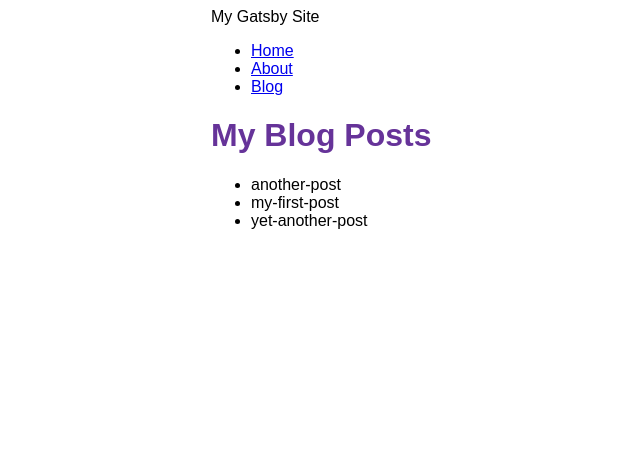
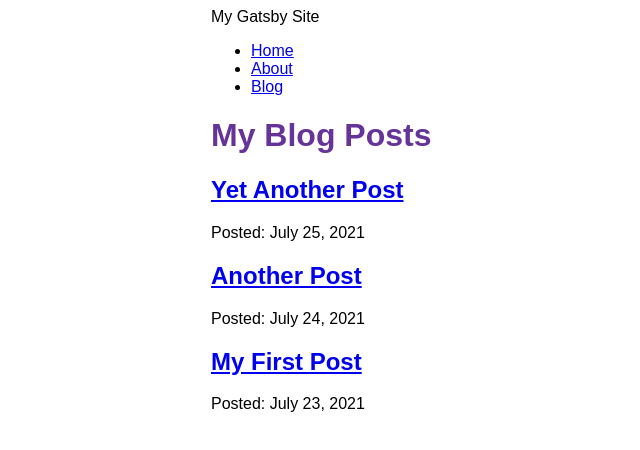
Before and after one commit to peterlamar/react-examples, a Gatsby site in the folder my-gatsby-site/: page /blog in a window 1280 px wide. Shown: the whole page, without its empty margins (179-819 px from the left). Built offline with nearby package versions, Linux system fonts and the light colour scheme; Gatsby itself is replaced by a stand-in of ours.

Commit message:
Clean up blog portion

```diff
--- a/my-gatsby-site/src/pages/blog.js
+++ /dev/null
@@ -1,30 +0,0 @@
-import * as React from 'react'
-import { graphql } from 'gatsby'
-import Layout from '../components/layout'
-
-const BlogPage = ({ data }) => {
-    return (
-        <Layout pageTitle="My Blog Posts">
-            <ul>
-                {
-                    data.allFile.nodes.map(node => (
-                        <li key={node.name}>
-                            {node.name}
-                        </li>
-                    ))
-                }
-            </ul>
-        </Layout>
-    )
-}
-export const query = graphql`
-  query {
-    allFile {
-      nodes {
-        name
-      }
-    }
-  }
-`
-
-export default BlogPage
--- /dev/null
+++ b/my-gatsby-site/src/pages/blog/index.js
@@ -0,0 +1,39 @@
+import * as React from 'react'
+import { Link, graphql } from 'gatsby'
+import Layout from '../../components/layout'
+
+const BlogPage = ({ data }) => {
+  return (
+    <Layout pageTitle="My Blog Posts">
+      {
+        data.allMdx.nodes.map(node => (
+          <article key={node.id}>
+            <h2>
+              <Link to={`/blog/${node.slug}`}>
+                {node.frontmatter.title}
+              </Link>
+            </h2>
+            <p>Posted: {node.frontmatter.date}</p>
+          </article>
+        ))
+      }
+    </Layout>
+  )
+}
+
+export const query = graphql`
+  query {
+    allMdx(sort: {fields: frontmatter___date, order: DESC}) {
+      nodes {
+        frontmatter {
+          date(formatString: "MMMM D, YYYY")
+          title
+        }
+        id
+        slug
+      }
+    }
+  }
+`
+
+export default BlogPage
--- a/my-gatsby-site/src/pages/index.js
+++ b/my-gatsby-site/src/pages/index.js
@@ -12,6 +12,7 @@
         src="../images/mantis-shrimp.jpeg"
       />
     </Layout>
+
   )
 }
 
```
Also changed, not shown: my-gatsby-site/src/pages/blog/{mdx.slug}.js (added, +29 -0 lines).
